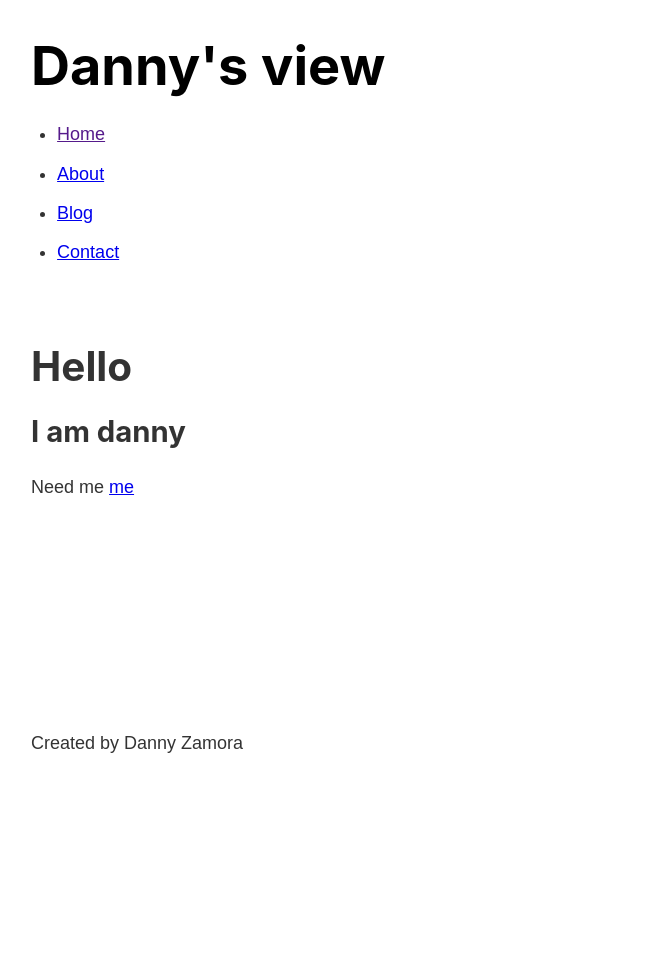
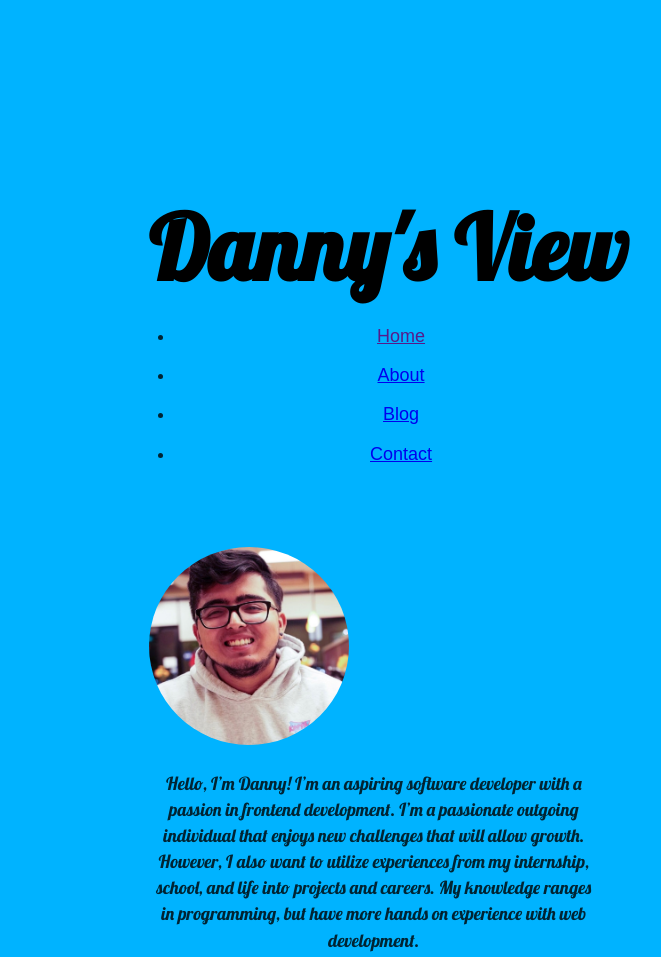
Before and after one commit to dannyzamora/gatsby, a Gatsby site in the folder gatsby-site/: page / in a window 1280 px wide. Shown: the top 957 px of the page, without its empty margins (252-913 px from the left). Before the commit the page ends 800 px from the top, so only its background shows below. Built offline with nearby package versions, Linux system fonts and the light colour scheme; Gatsby itself is replaced by a stand-in of ours.

Commit message:
css changes stage 1

```diff
--- a/gatsby-site/gatsby-config.js
+++ b/gatsby-site/gatsby-config.js
@@ -7,7 +7,7 @@
 module.exports = {
   /* Your site config here */
   siteMetadata:{
-    title: "Danny\'s view ",
+    title: "Danny\'s View",
     author: "Danny Zamora"
   },
   plugins:[
--- a/gatsby-site/src/components/footer.module.scss
+++ b/gatsby-site/src/components/footer.module.scss
@@ -1,3 +1,7 @@
 .footer{
-    margin-top: 3rem
+
+    margin-top: 3rem;
+    margin: 0 auto;
+
+
 }
--- a/gatsby-site/src/components/header.module.scss
+++ b/gatsby-site/src/components/header.module.scss
@@ -1,27 +1,34 @@
+@import url('https://fonts.googleapis.com/css?family=Lobster&display=swap');
+
 .header{
-    padding: 1rem 0 3rem;
+    text-align: center;
+    padding: 10rem 0 3rem;
 }
 
 .title {
+
+    font-family: 'Lobster', cursive;
     color: #000000;
-    font-size: 3rem;
+    font-size: 5rem;
     text-decoration: none;
+
 }
 .nav-list{
+    font-family: 'Lobster', cursive;
     display:flex;
+    justify-content: space-between;
     list-style-type: none;
-    margin: 0;
 
 }
 .nav-item {
-    color: #999999;
+    color: #131212;
     font-size: .9rem;
-    margin-right: 1.3rem;
+
     text-decoration: none;
 
 }
 .nav-item:hover{
-    color: #f13636;
+    color: #5c5c5c;
 }
 
 .active-nav-item {
--- a/gatsby-site/src/components/layout.module.scss
+++ b/gatsby-site/src/components/layout.module.scss
@@ -1,5 +1,5 @@
 .container{
-    margin: 0 auto;
+    margin:  0 auto;
     max-width: 750px;
     padding :1rem;
 
@@ -9,5 +9,6 @@
 }
 
 .content {
-    flex-grow: 1;
+   flex-grow: 1;
+   margin: 0 auto;
 }
--- a/gatsby-site/src/pages/index.js
+++ b/gatsby-site/src/pages/index.js
@@ -1,15 +1,19 @@
 import React from 'react'
 import {Link} from 'gatsby' // Navigates through pages
+import indexStyles from './index.module.scss'
 
 import Layout from '../components/layout'
 import Head from '../components/head'
+
 const IndexPage = () => {
     return (
         <Layout>
             <Head title = "Home"/>
-            <h1>Hello</h1>
-            <h2>I am danny</h2>
-            <p>Need me <Link to='/contact'>me</Link></p>
+
+            <img id = 'img' src = './dan.jpeg' className ={indexStyles.img}></img>
+            <p className={indexStyles.p}> Hello, I’m Danny! I’m an aspiring software developer with a passion in frontend development.
+I’m a passionate outgoing individual that enjoys new challenges that will allow growth. However, I also want to utilize experiences from my internship, school, and life into projects and careers. My knowledge ranges in programming, but have more hands on experience with web development.
+</p>
         </Layout>
     )
 }
--- /dev/null
+++ b/gatsby-site/src/pages/index.module.scss
@@ -0,0 +1,15 @@
+p{
+    display: block;
+    margin: 0 auto;
+    font-family: 'Lobster', cursive;
+    max-width: 450px;
+    text-align: center;
+
+}
+img{
+    display: block;
+    margin: 0 auto;
+    width:200px;
+    border-radius: 50%;
+    margin-bottom: 1rem;
+}
--- a/gatsby-site/src/styles/index.scss
+++ b/gatsby-site/src/styles/index.scss
@@ -4,6 +4,7 @@ html {
     font-family: sans-serif;
     -ms-text-size-adjust: 100%;
     -webkit-text-size-adjust: 100%;
+    background-color: #00b3ff;
   }
   body {
     margin: 0;
```
Also changed, not shown: gatsby-site/src/pages/resume.js (added, +32 -0 lines), gatsby-site/src/resume/resume.md (added, +12 -0 lines), gatsby-site/src/pages/dan.jpeg (added), gatsby-site/static/dan.jpeg (added).
